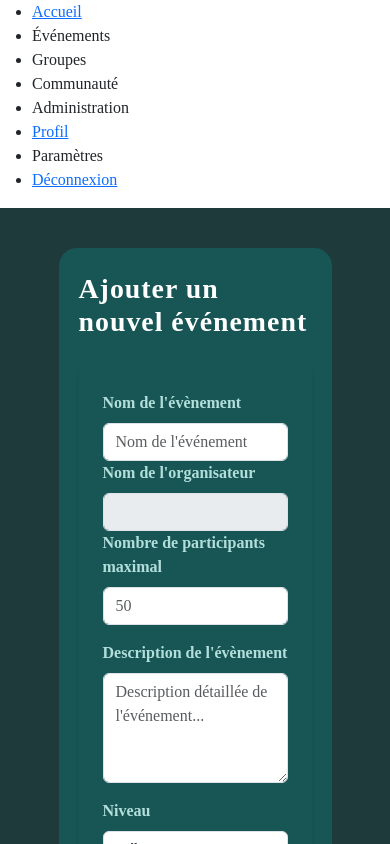
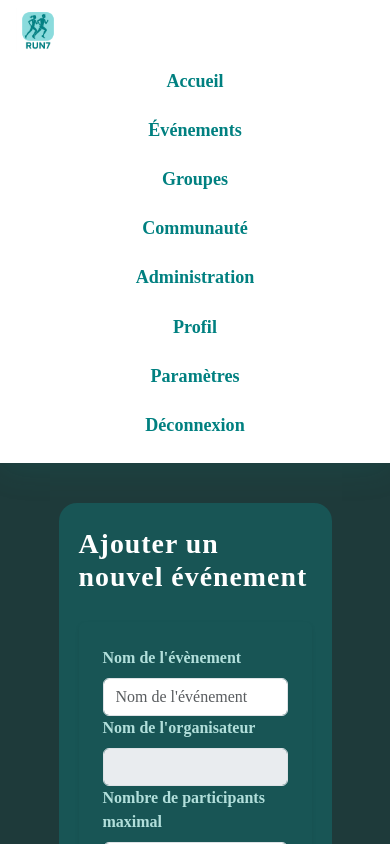
Before and after one commit to MyriamR16/ApplicationWeb_Projet, a React (Vite) app in the folder front_projet_appli_web/: page /ajoutevent in a window 390 px wide. Shown: the top 844 px of the page. Built offline with nearby package versions, Linux system fonts and the light colour scheme.

Commit message:
correction partielle 2 merge

```diff
--- a/front_projet_appli_web/src/components/Navigation.jsx
+++ b/front_projet_appli_web/src/components/Navigation.jsx
@@ -1,6 +1,7 @@
 import React, { useState } from "react";
 import { NavLink, useNavigate } from "react-router-dom";
 import "../pages/style/Navigation.css";
+import logo from '../assets/logo-1.png';
 
 function Navigation() {
   const [openMenu, setOpenMenu] = useState(null);
@@ -79,7 +80,8 @@ function Navigation() {
   }
 
   return (
-    <nav className="navigation">
+    <nav className="custom-navbar">
+      <img src={logo} alt="Logo" className="navbar-logo" />
       <ul className="navigation-menu">
         {menuItems.map((menu, i) => (
           <li
--- a/front_projet_appli_web/src/pages/style/Navigation.css
+++ b/front_projet_appli_web/src/pages/style/Navigation.css
@@ -1,44 +1,98 @@
 .custom-navbar {
+  display: flex;
+  align-items: center;
   background: #fff;
   box-shadow: 0 8px 32px rgba(10, 155, 143, 0.10);
   padding: 0.5rem 2rem;
-  border-radius: 0;
-  margin: 0;
   width: 100vw;
   max-width: 100vw;
-  left: 0;
-  right: 0;
   position: relative;
+  z-index: 10;
 }
 
 .navbar-logo {
-  height: 40px;
+  height: 44px;
+  margin-right: 32px;
 }
 
-.custom-navbar .nav-link,
-.custom-navbar .dropdown-toggle {
-  color: #008080 !important;
-  font-weight: 700;
-  font-family: 'Times New Roman', Times, serif;
-  margin-left: 1.2rem;
-  transition: color 0.2s;
+.navigation-menu {
+  display: flex;
+  align-items: center;
+  list-style: none;
+  margin: 0;
+  padding: 0;
+  width: 100%;
 }
 
-.custom-navbar .nav-link.active,
-.custom-navbar .dropdown-toggle.active {
+.navigation-item {
+  position: relative;
+  margin-right: 2.2rem;
+  font-family: 'Merriweather', 'Times New Roman', serif;
+  font-size: 1.13rem;
+  font-weight: 600;
+}
+
+.navigation-link {
+  color: #008080;
+  text-decoration: none;
+  transition: color 0.2s;
+  padding: 6px 0;
+  display: inline-block;
+}
+
+.navigation-link.active {
   font-weight: 900;
   text-decoration: underline;
+  color: #005959;
 }
 
-.custom-navbar .nav-link:hover,
-.custom-navbar .dropdown-toggle:hover,
-.custom-navbar .dropdown-item:hover {
-  color: #005959 !important;
-  background: #e0f7fa;
+.navigation-link:hover {
+  color: #005959;
 }
 
-.custom-navbar .dropdown-menu {
+.navigation-dropdown {
+  position: absolute;
+  top: 120%;
+  left: 0;
+  background: #fff;
+  min-width: 210px;
+  box-shadow: 0 4px 16px rgba(0,0,0,0.10);
   border-radius: 10px;
-  box-shadow: 0 4px 10px rgba(0,0,0,0.08);
-  font-family: 'Times New Roman', Times, serif;
+  padding: 8px 0;
+  z-index: 100;
+  display: flex;
+  flex-direction: column;
 }
+
+.dropdown-item {
+  padding: 8px 22px;
+  color: #008080;
+  font-size: 1rem;
+  cursor: pointer;
+  transition: background 0.18s, color 0.18s;
+  white-space: nowrap;
+}
+
+.dropdown-item:hover {
+  background: #e0f7fa;
+  color: #005959;
+}
+
+@media (max-width: 900px) {
+  .custom-navbar {
+    flex-direction: column;
+    align-items: flex-start;
+    padding: 0.5rem 1rem;
+  }
+  .navbar-logo {
+    margin-bottom: 10px;
+  }
+  .navigation-menu {
+    flex-direction: column;
+    width: 100%;
+  }
+  .navigation-item {
+    margin-right: 0;
+    margin-bottom: 10px;
+  }
+}
```
